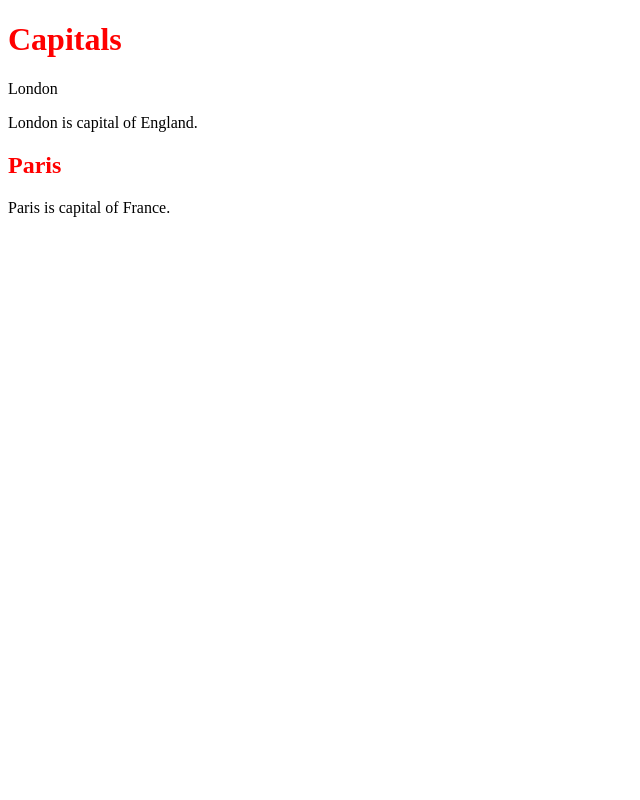
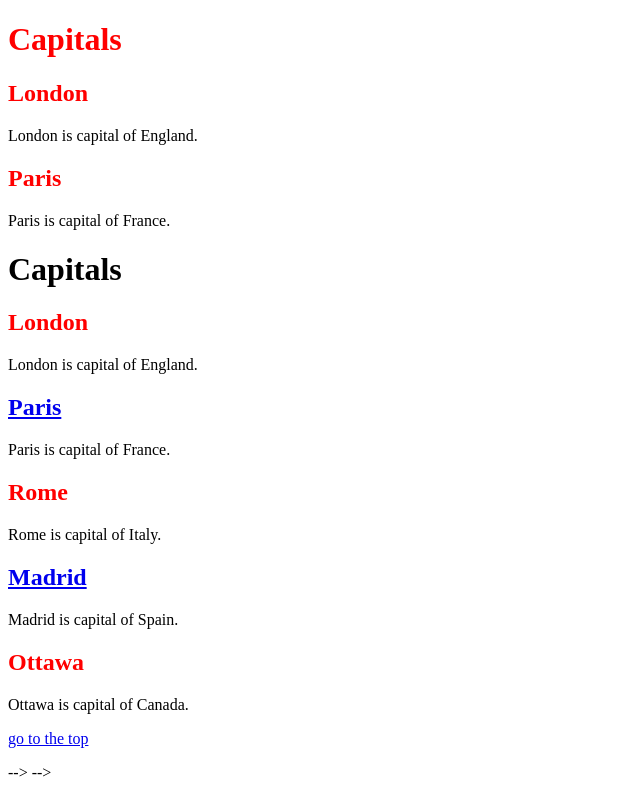
Before and after one commit to tolu1988/week5, a plain HTML site: page index.html in a window 1280 px wide. Shown: the whole page, without its empty margins (0-640 px from the left). Drawn offline with Linux system fonts and the light colour scheme.

Commit message:
all headings appear red

```diff
--- a/index.html
+++ b/index.html
@@ -6,12 +6,29 @@
     </head>
     <body>
         <h1 class="heading">Capitals</h1>
-        <h2 class="heading"></h2>London</h2>
+        <h2 class="heading">London</h2>
         <p>London is capital of England.</p>
-        <h2 class="heading">Paris</h2>
-        <p id="paris paragraph">Paris is capital of France.</p>
-</body>
+        <h2 class="heading"id= paris-colour>Paris</h2>
+        <p id="paragraph-background">Paris is capital of France.</p>
 
+
+        <h1 id="top">Capitals</h1>
+        <p><a href="#Ottawa" jump to ottawa></a></p>
+        <h2 id="heading-background" class="heading">London</h2>
+        <p>London is capital of England.</p>
+        <h2><a href="#michelle">Paris</a></h2>
+        <p id="michelle">Paris is capital of France.</p>
+        <h2 class="heading">Rome</h2>
+        <p>Rome is capital of Italy.</p>
+        <h2 class="heading"><a href="#madrid">Madrid</a></h2>
+        <p id="madrid"> Madrid is capital of Spain.</p>
+        <h2 class= "heading"id="Ottawa">Ottawa</h2>
+        <p> Ottawa is capital of Canada.</p>
+        <p><a href="#top">go to the top</a></p>
+
+
+ -->
+ -->
 
     </body>
 
```
